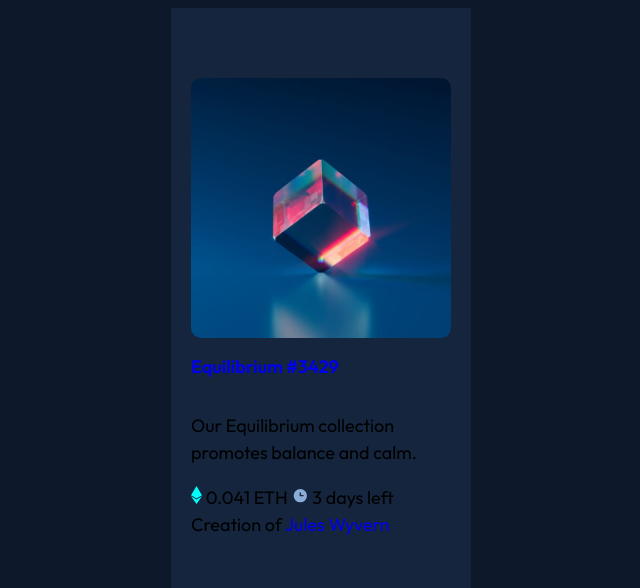
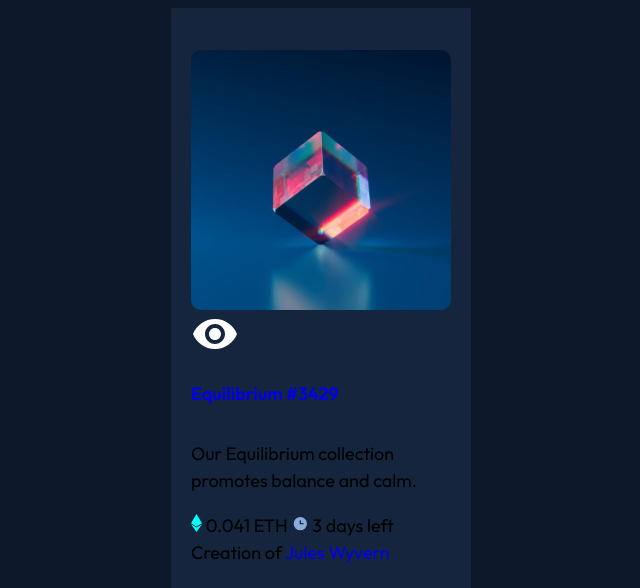
Before and after one commit to TheRealZekre/nft-card-take-two, a plain HTML site: page index.html in a window 1280 px wide. Shown: the top 588 px of the page, without its empty margins (319-959 px from the left). Drawn offline with Linux system fonts and the light colour scheme.

Commit message:
Add files via upload

```diff
--- a/index.html
+++ b/index.html
@@ -22,10 +22,11 @@
       <div class="image-container">
         <a href="#">
           <img src="images/image-equilibrium.jpg" alt="" class="main-image" />
+          <div class="hover-container">
+            <img src="/images/icon-view.svg" alt="" class="image-hover" />
+          </div>
         </a>
-        <!--<div class="hover-container">
-          <img src="/images/icon-view.svg" alt="" class="image-hover" />
-        </div> -->
+
       </div>
     </section>
 
```
